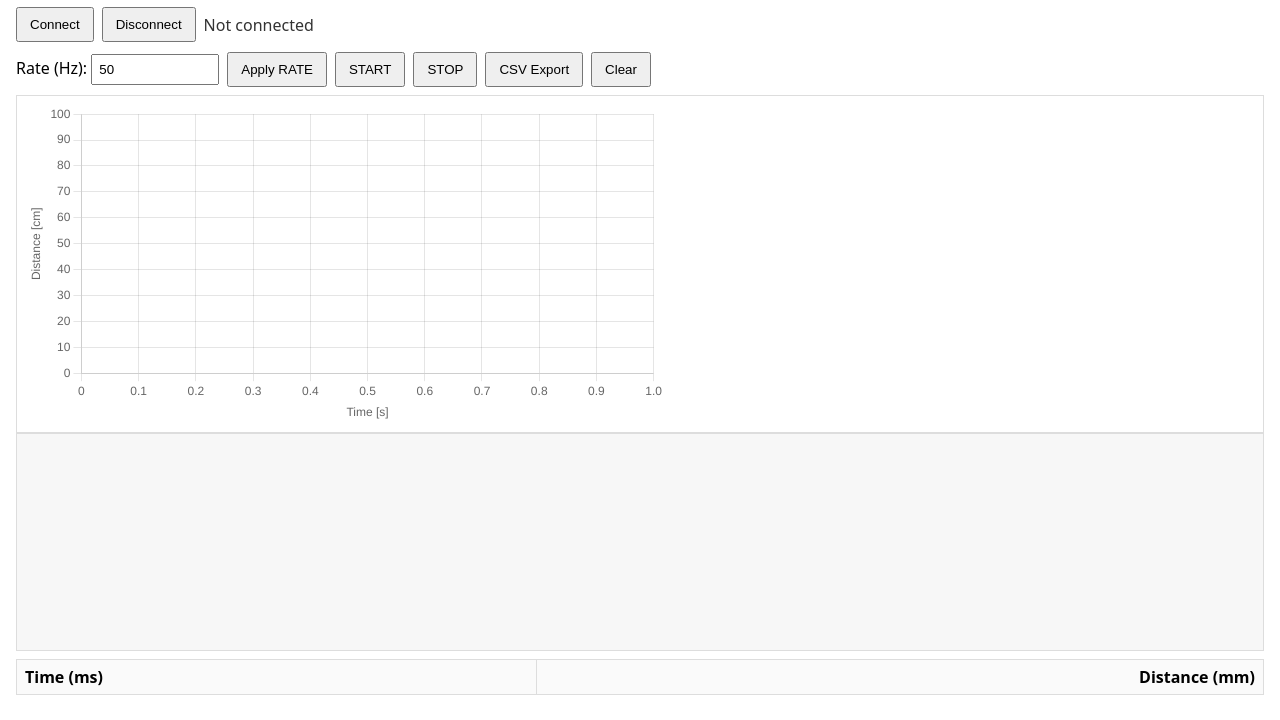
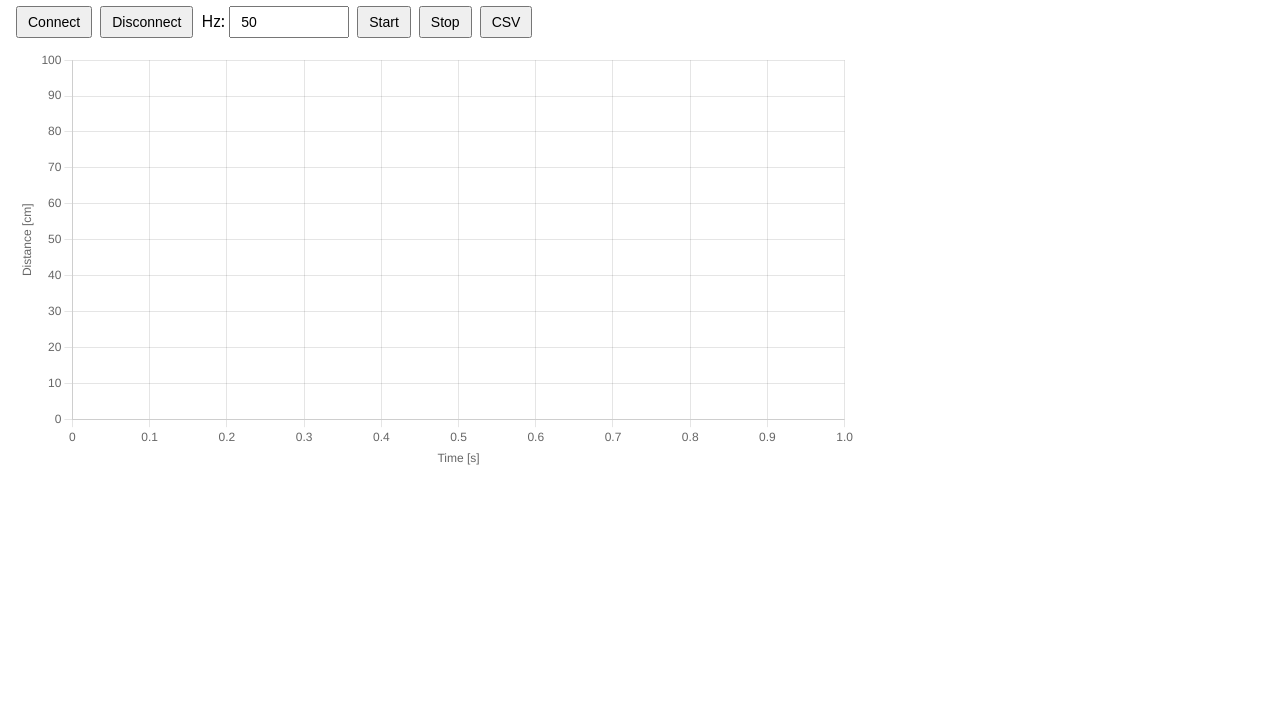
Before and after one commit to Ukprograming/distance_50Hz, a plain HTML site: page index.html in a window 1280 px wide. Shown: the part 80-800 px from the top of the page. Drawn offline with nearby package versions, Linux system fonts and the light colour scheme.

Commit message:
Update index.html

```diff
--- a/index.html
+++ b/index.html
@@ -3,52 +3,42 @@
 <head>
   <meta charset="utf-8" />
   <meta name="viewport" content="width=device-width,initial-scale=1" />
-  <title>VL53L0X Logger (Web Serial)</title>
+  <title>VL53L0X Live Plot</title>
   <style>
     body { font-family: system-ui, sans-serif; margin: 16px; }
-    .row { display:flex; gap:8px; align-items:center; flex-wrap:wrap; margin-bottom:8px; }
-    input[type="number"] { width: 7rem; padding: 6px; }
-    button { padding: 8px 12px; cursor: pointer; }
-    #status { margin: 8px 0; color: #333; white-space: pre-wrap; }
-    #log { height: 200px; overflow: auto; background:#f7f7f7; border:1px solid #ddd; padding:8px; font-family: ui-monospace, monospace; }
-    table { border-collapse: collapse; width: 100%; margin-top: 8px; }
-    th, td { border: 1px solid #ddd; padding: 6px 8px; text-align: right; }
-    th { background: #fafafa; }
-    #chartWrap { height: 320px; border:1px solid #ddd; padding:8px; margin-top:8px; }
-    #chart { width: 100%; height: 100%; }
+    .row { display: flex; gap: 8px; align-items: center; flex-wrap: wrap; margin-bottom: 12px; }
+    #wrap { position: relative; width: 100%; height: 420px; }
+    #chart { position: absolute; inset: 0; }  /* Chart.js は親の高さに合わせる */
+    /* ログは画面に出さない（デバッグ用に残すが非表示） */
+    #log { display: none; }
+    button, input { font-size: 14px; padding: 6px 10px; }
+    input[type="number"] { width: 6rem; }
   </style>
 </head>
 <body>
-  <h1>VL53L0X Logger</h1>
+  <h1>VL53L0X Live Plot</h1>
 
   <div class="row">
     <button id="btnConnect">Connect</button>
     <button id="btnDisconnect">Disconnect</button>
-    <span id="status">Not connected</span>
+    <label>Hz:
+      <input id="hzNum" type="number" min="1" max="50" step="1" value="50" />
+    </label>
+    <button id="btnStart">Start</button>
+    <button id="btnStop">Stop</button>
+    <button id="btnCsv">CSV</button>
+    <span id="status" aria-live="polite" style="margin-left:8px;color:#555;"></span>
   </div>
 
-  <div class="row">
-    <label>Rate (Hz): <input id="hzNum" type="number" min="1" max="50" step="1" value="50"></label>
-    <button id="btnRate">Apply RATE</button>
-    <button id="btnStart">START</button>
-    <button id="btnStop">STOP</button>
-    <button id="btnCsv">CSV Export</button>
-    <button id="btnClear">Clear</button>
-  </div>
-
-  <div id="chartWrap">
+  <div id="wrap">
     <canvas id="chart"></canvas>
   </div>
 
-  <div id="log"></div>
+  <pre id="log"></pre>
 
-  <table id="tbl">
-    <thead><tr><th style="text-align:left;">Time (ms)</th><th>Distance (mm)</th></tr></thead>
-    <tbody></tbody>
-  </table>
-
-  <!-- Chart.js（CDN） -->
-  <script src="https://cdn.jsdelivr.net/npm/chart.js@4.4.4/dist/chart.umd.min.js"></script>
-  <script src="./app.js" defer></script>
+  <!-- Chart.js（必須） -->
+  <script src="https://cdn.jsdelivr.net/npm/chart.js"></script>
+  <!-- アプリ本体 -->
+  <script src="app.js"></script>
 </body>
 </html>
```
